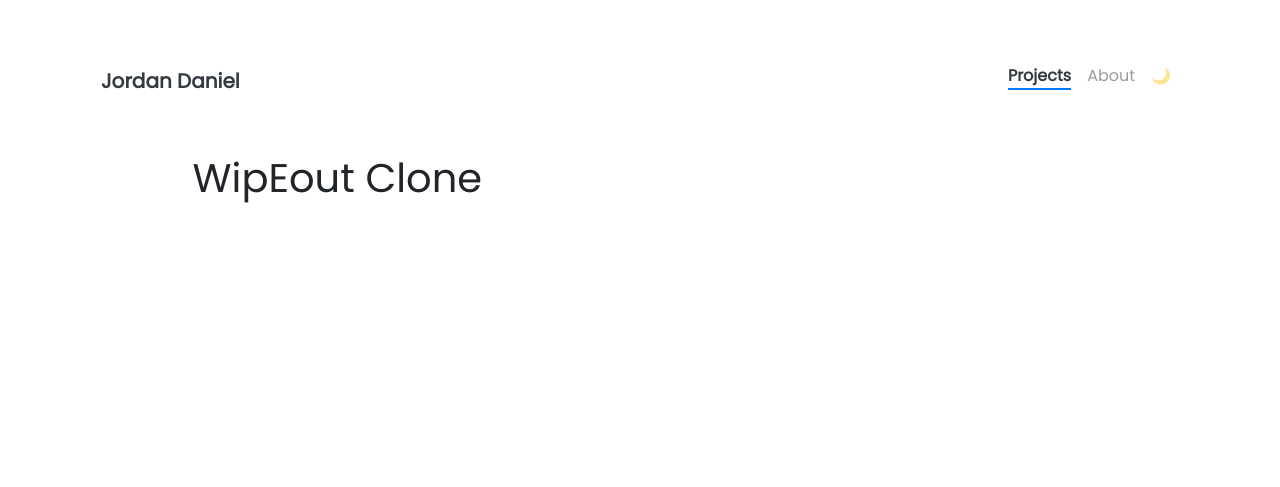
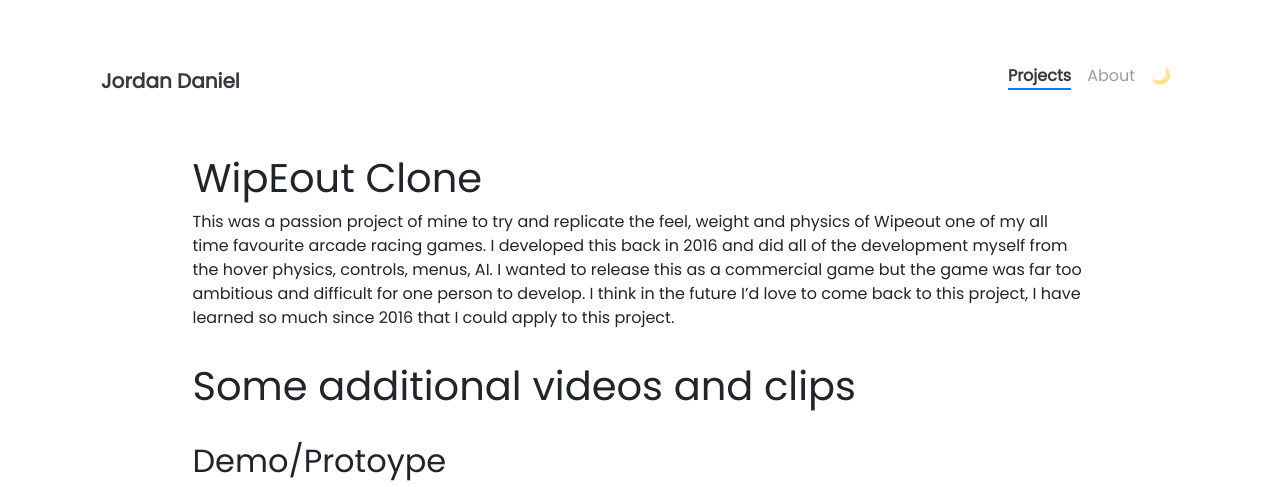
Before and after one commit to Bufferoverflovv/bufferoverflovv.github.io, a Jekyll site: the page built from _projects/(1) WipEout Clone.md, in a window 1280 px wide. Shown: the top 487 px of the page. Built offline with Jekyll 4.4.1, drawn with Linux system fonts in a browser that asks for light colours; nearby versions of some CDN libraries.

Commit message:
Update (1) WipEout Clone.md

```diff
--- a/_projects/(1) WipEout Clone.md
+++ b/_projects/(1) WipEout Clone.md
@@ -6,3 +6,9 @@ description: An intense speed arcade hover racing game developed by myself. The
 ---
 
 # WipEout Clone
+
+This was a passion project of mine to try and replicate the feel, weight and physics of Wipeout one of my all time favourite arcade racing games. I developed this back in 2016 and did all of the development myself from the hover physics, controls, menus, AI. I wanted to release this as a commercial game but the game was far too ambitious and difficult for one person to develop. I think in the future I'd love to come back to this project, I have learned so much since 2016 that I could apply to this project.
+
+# Some additional videos and clips
+## Demo/Protoype
+{% include elements/video.html id="b76xi7sVFUI" %}
```
